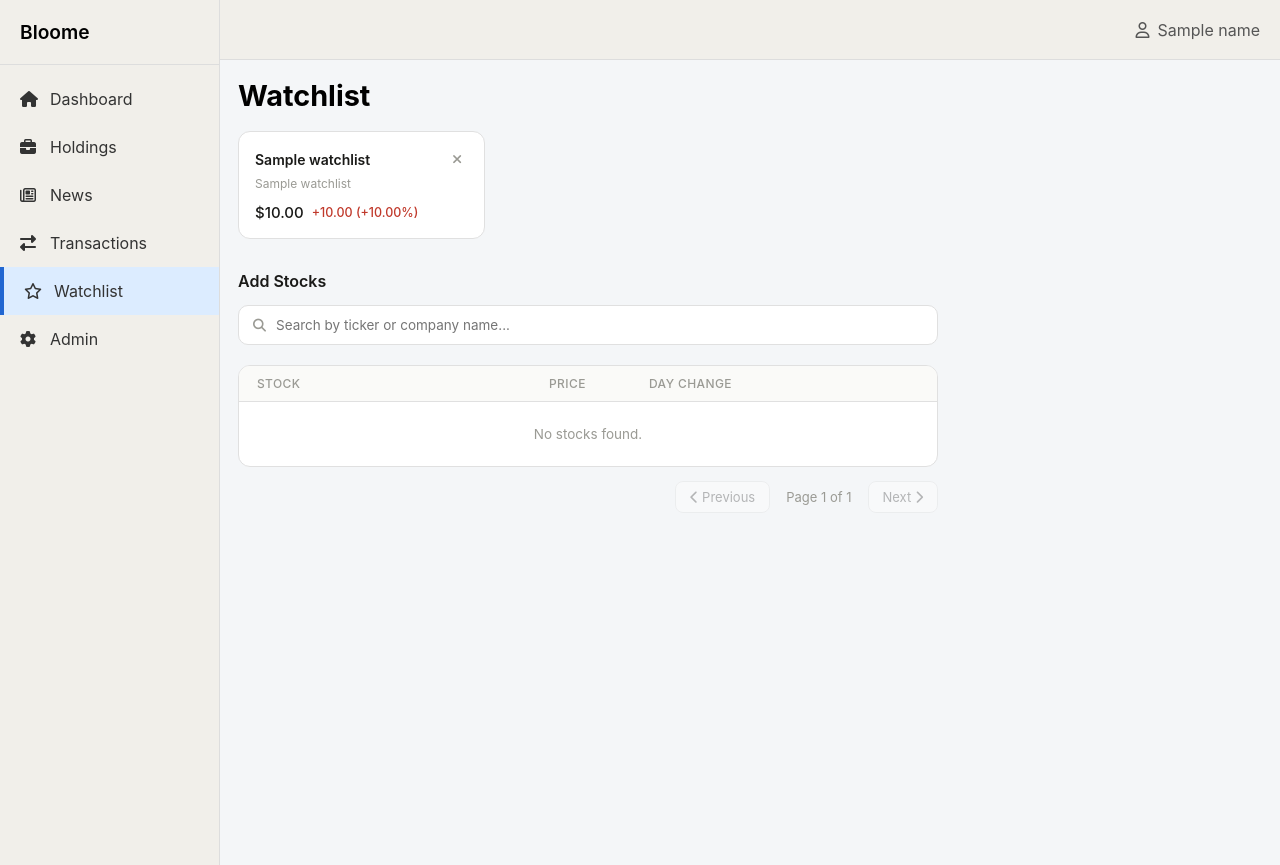
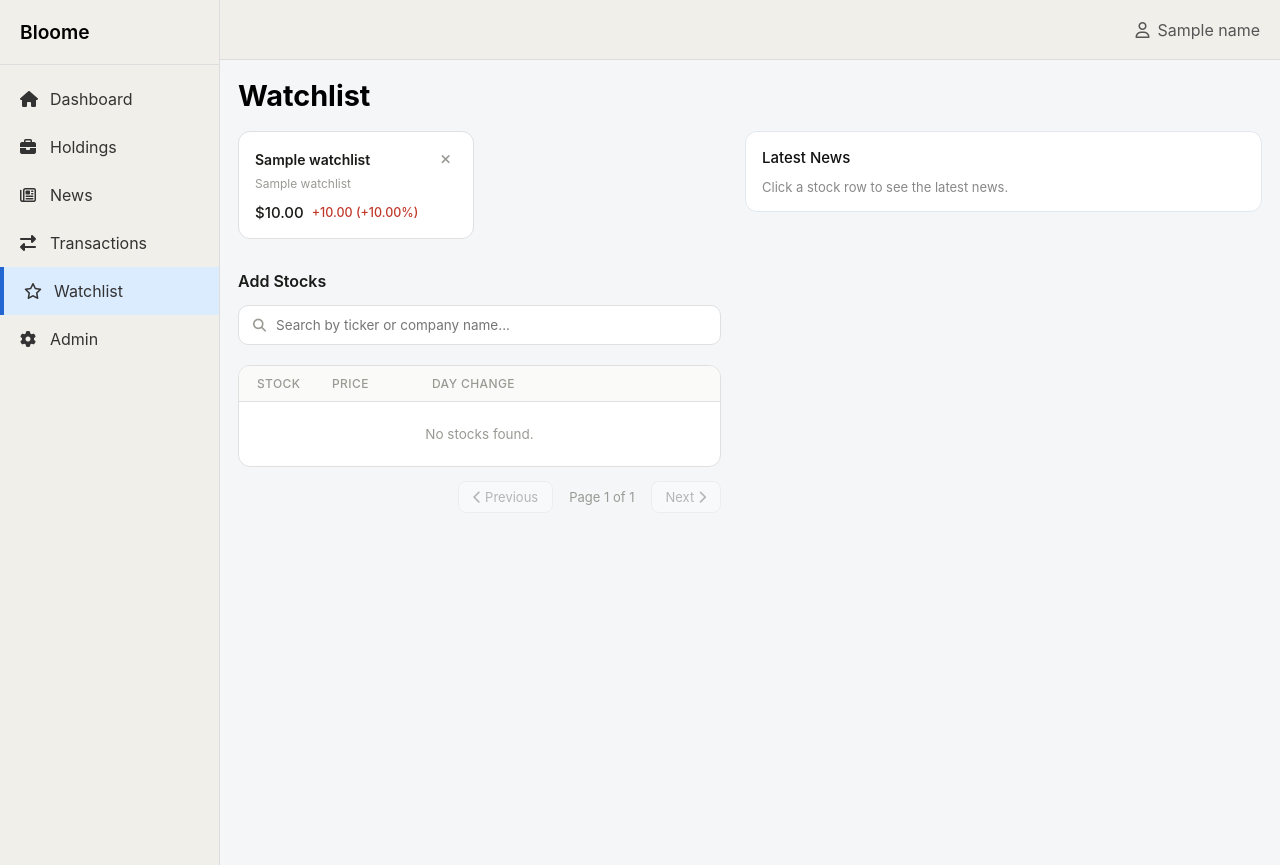
Before and after one commit to e-voch/Bloome-PortfolioManagement, a Flask app: template app/templates/watchlist.html in a window 1280 px wide. Run offline with Flask 3, Linux system fonts and the light colour scheme; the template is opened without the code that fills it: most values are stand-ins (such as "Sample title", 1, 10 or a date in 2020).

Commit message:
watchlist news panel layout

```diff
--- a/app/static/css/watchlist.css
+++ b/app/static/css/watchlist.css
@@ -97,7 +97,7 @@
 
 /* Add section */
 .wl-add-section {
-    max-width: 700px;
+    max-width: 100%;
 }
 
 .wl-section-title {
--- a/app/templates/watchlist.html
+++ b/app/templates/watchlist.html
@@ -1,5 +1,6 @@
 <!DOCTYPE html>
 <html lang="en">
+
 <head>
     <meta charset="UTF-8">
     <meta name="viewport" content="width=device-width, initial-scale=1.0">
@@ -8,6 +9,7 @@
     <link rel="stylesheet" href="{{ url_for('static', filename='css/watchlist.css') }}">
     <link rel="stylesheet" href="https://cdnjs.cloudflare.com/ajax/libs/font-awesome/6.5.2/css/all.min.css">
 </head>
+
 <body>
 
     <div class="app-container">
@@ -61,14 +63,18 @@
             </header>
 
             <div class="content">
+                <h1>Watchlist</h1>
 
-            <h1>Watchlist</h1>
+                <div style="display:flex; gap:24px; align-items:flex-start;">
+
+                    <!-- LEFT COLUMN -->
+                    <div style="flex:1; min-width:0;">
 
                         <!-- YOUR WATCHLIST -->
                         {% if watchlist %}
                         <div class="wl-grid">
                             {% for s in watchlist %}
-                <div class="wl-card">
+                            <div class="wl-card" onclick="showNews('{{ s[1] }}', '{{ s[2] }}')" style="cursor:pointer">
                                 <div class="wl-card-top">
                                     <span class="wl-ticker">{{ s[1] }}</span>
                                     <form action="/watchlist/remove" method="POST" style="margin:0">
@@ -100,15 +106,14 @@
                         <!-- ADD STOCKS -->
                         <div class="wl-add-section">
                             <h2 class="wl-section-title">Add Stocks</h2>
-
                             <div class="wl-search-wrap">
                                 <div class="wl-search-box">
                                     <i class="fa-solid fa-magnifying-glass wl-search-icon"></i>
-                        <input type="text" id="wl-search" placeholder="Search by ticker or company name..." autocomplete="off">
+                                    <input type="text" id="wl-search" placeholder="Search by ticker or company name..."
+                                        autocomplete="off">
                                 </div>
                                 <div id="wl-suggestions" class="wl-suggestions"></div>
                             </div>
-
                             <div class="wl-table">
                                 <div class="wl-table-head">
                                     <span>Stock</span>
@@ -118,7 +123,6 @@
                                 </div>
                                 <div id="wl-table-body"></div>
                             </div>
-
                             <div class="wl-pagination">
                                 <button id="wl-prev" onclick="wlPrev()" disabled>
                                     <i class="fa-solid fa-chevron-left"></i> Previous
@@ -130,6 +134,19 @@
                             </div>
                         </div>
 
+                    </div>
+
+                    <!-- RIGHT COLUMN - NEWS PANEL -->
+                    <div id="news-panel"
+                        style="display:block; flex:1; min-width:0; position:sticky; top:24px; align-self:flex-start; background:white; border:0.5px solid #e2e8f0; border-radius:12px; padding:16px;">
+                        <h2 id="news-title" style="font-size:15px; font-weight:500; margin-bottom:12px; color:#111;">
+                            Latest News</h2>
+                        <div id="news-articles">
+                            <p style="color:#888;font-size:13px">Click a stock row to see the latest news.</p>
+                        </div>
+                    </div>
+
+                </div>
             </div>
         </main>
     </div>
@@ -146,6 +163,31 @@
             const cls = priceChange >= 0 ? 'wl-pos' : 'wl-neg';
             const sign = priceChange >= 0 ? '+' : '';
             return `<span class="${cls}">${sign}$${Math.abs(priceChange).toFixed(2)} (${sign}${pctChange.toFixed(2)}%)</span>`;
+        }
+
+        function showNews(ticker, companyName) {
+            fetch(`/api/news/${ticker}`)
+                .then(res => res.json())
+                .then(articles => {
+                    document.getElementById("news-title").textContent = companyName + " — Latest News"
+                    const container = document.getElementById("news-articles")
+                    container.innerHTML = ""
+
+                    if (articles.length === 0) {
+                        container.innerHTML = "<p style='color:#888;font-size:13px'>No articles available for this stock yet.</p>"
+                    } else {
+                        articles.forEach(a => {
+                            container.innerHTML += `
+                                <div class="news-article">
+                                    <p class="news-article-source">${a.publisher} · ${a.published_at}</p>
+                                    <p class="news-article-title">${a.title}</p>
+                                    <span class="news-article-ticker">${ticker}</span>
+                                    <a href="${a.url}" target="_blank" class="news-article-link">Click to read full article →</a>
+                                </div>
+                            `
+                        })
+                    }
+                })
         }
 
         function renderPage() {
@@ -168,7 +210,7 @@
                                </button>
                            </form>`;
                     return `
-                    <div class="wl-table-row">
+                        <div class="wl-table-row" onclick="showNews('${s[1]}', '${s[2]}')" style="cursor:pointer">
                             <div class="wl-stock-info">
                                 <span class="wl-ticker">${s[1]}</span>
                                 <span class="wl-company">${s[2]}</span>
@@ -235,4 +277,5 @@
     </script>
 
 </body>
+
 </html>
```
Also changed, not shown: other parts of app/static/css/watchlist.css (+39 -1 lines), app/routes.py (+115 -22 lines). Lines whose indentation alone changed are shown as unchanged.
